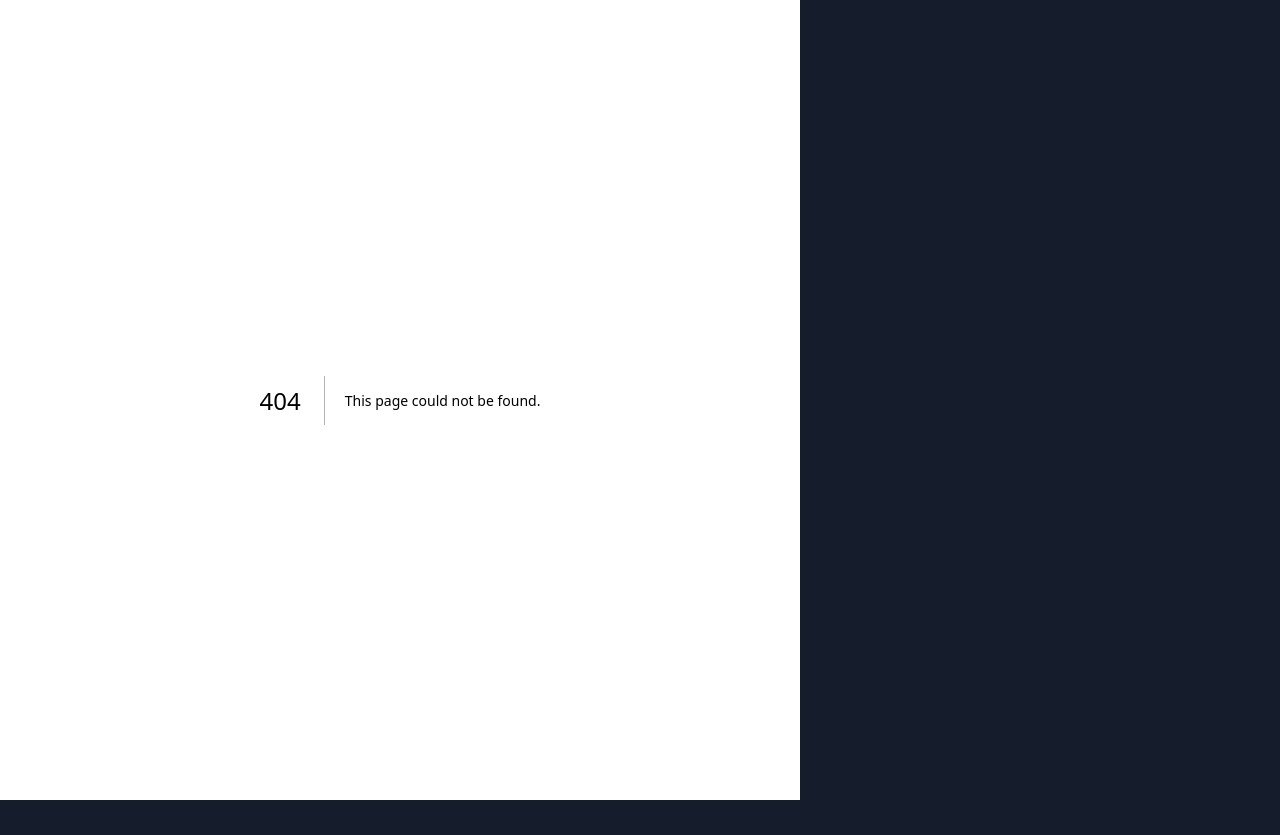
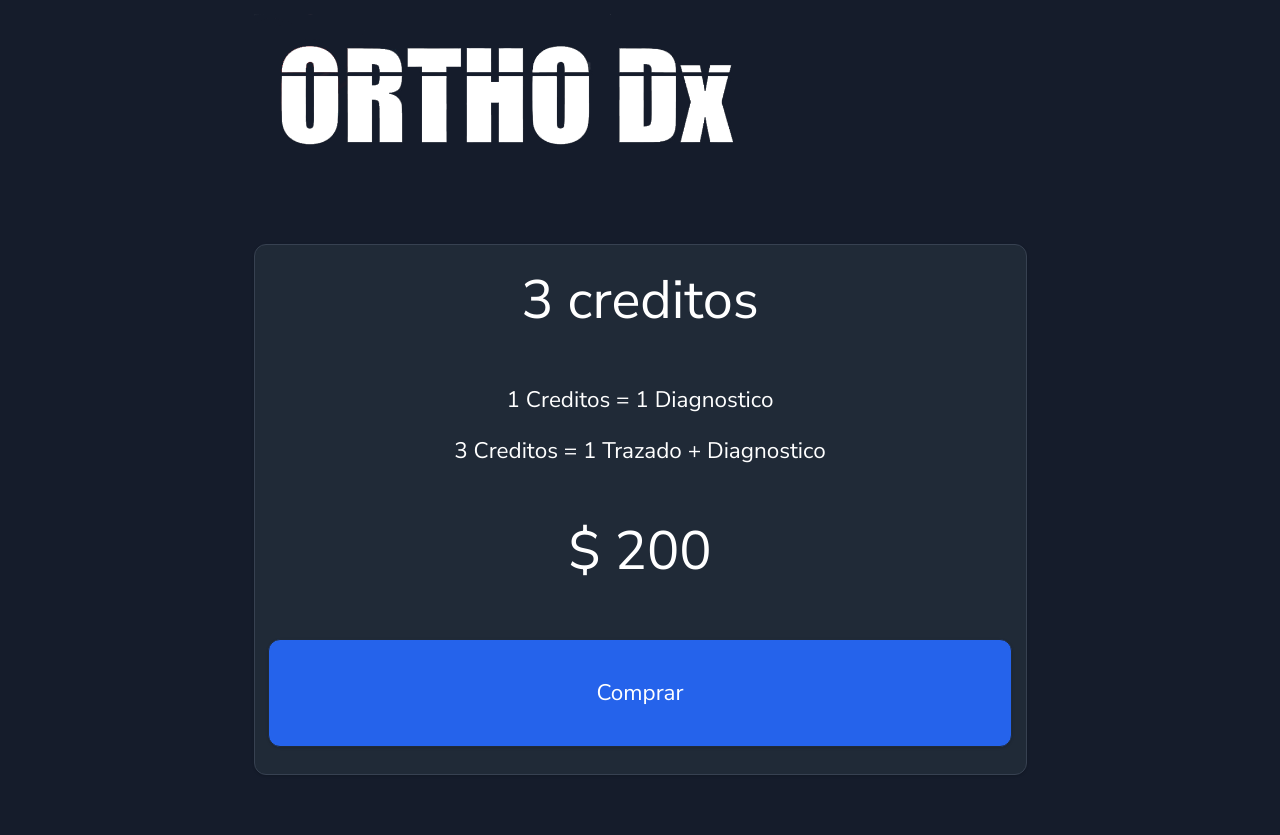
Before and after one commit to den-velez/orthodx, a Next.js app: page /store/1 in a window 1280 px wide. Before the commit this address had no page. Before the commit the page ends 800 px from the top, so only its background shows below. Built offline with nearby package versions, Linux system fonts and the light colour scheme.

Commit message:
OD-18 add store and product pages wwithout features

```diff
--- /dev/null
+++ b/src/app/store/[slug]/page.tsx
@@ -0,0 +1,48 @@
+import Image from "next/image";
+import CardContainer from "@/containers/card/CardContainer";
+import ButtonComponent from "@/components/button/ButtonComponent";
+import {
+  PRODUCT_MOCK,
+  DRAW_DESCRIPTION,
+  DX_DESCRIPTION,
+} from "@/constants/contants";
+
+const Product = ({ params }: { params: { slug: string } }) => {
+  const slug = parseInt(params.slug, 10);
+  const [product] = PRODUCT_MOCK.filter((product) => product.id === slug);
+  return (
+    <main className='px-3 pt-3 pb-[60px]'>
+      <div>
+        <Image
+          className='w-full h-auto mr-2 sm:max-w-md'
+          src='/images/logo-white.png'
+          width={400}
+          height={100}
+          alt='logo'
+        />
+      </div>
+      <CardContainer styles='mt-[60px] flex flex-col gap-[60px] text-txtLight-100 items-center'>
+        <h1 className='text-h1'>{product.title}</h1>
+        <div className='flex flex-col gap-6 items-center text-h5'>
+          <h5>{DX_DESCRIPTION}</h5>
+          <h5>{DRAW_DESCRIPTION}</h5>
+        </div>
+        <h1 className='text-h1'>
+          <span>{`$ `}</span>
+          <span>{product.price}</span>
+        </h1>
+        <div className='w-full h-24'>
+          <ButtonComponent
+            label='comprar'
+            variant='primary'
+            widthfull
+            anchor
+            anchorUrl='/store'
+          />
+        </div>
+      </CardContainer>
+    </main>
+  );
+};
+
+export default Product;
--- /dev/null
+++ b/src/app/store/page.tsx
@@ -0,0 +1,35 @@
+import Image from "next/image";
+import Link from "next/link";
+import CardContainer from "@/containers/card/CardContainer";
+import ProductCardComponent from "@/components/productCard/productCardComponent";
+import { PRODUCT_MOCK } from "@/constants/contants";
+
+const StorePage = () => {
+  return (
+    <main className='px-3 pt-6 pb-[60px]'>
+      <CardContainer>
+        <Link href='/' className='flex justify-center p-3'>
+          <Image
+            className='w-full h-auto'
+            src='/images/logo-white.png'
+            width={400}
+            height={100}
+            alt='logo'
+          />
+        </Link>
+        <h2 className='text-h1 text-txtLight-100 text-center'>Store</h2>
+      </CardContainer>
+      <section className='mt-[60px] flex flex-col gap-3'>
+        {PRODUCT_MOCK.map((product) => (
+          <ProductCardComponent
+            title={product.title}
+            price={product.price}
+            id={product.id}
+          />
+        ))}
+      </section>
+    </main>
+  );
+};
+
+export default StorePage;
--- a/src/components/button/ButtonComponent.tsx
+++ b/src/components/button/ButtonComponent.tsx
@@ -16,7 +16,7 @@ const ButtonComponent = (props: ButtonProps) => {
   const getButtonStyle = () => {
     switch (props.variant) {
       case "primary":
-        return `bg-cta-100 text-txtLight-100 text-center shadow border border-bgDark-080 hover:bg-ctaDark-080 active:border-[4px] active:bg-cta-100 ${width}`;
+        return `h-full flex items-center justify-center bg-cta-100 text-txtLight-100 text-center shadow border border-bgDark-080 capitalize hover:bg-ctaDark-080 active:border-[4px] active:bg-cta-100 ${width}`;
       case "secondary":
         return "bg-gray-300 text-gray-800";
       case "alternative":
@@ -29,8 +29,8 @@ const ButtonComponent = (props: ButtonProps) => {
       <Link
         href={props.anchorUrl || "#"}
         type={typeButton}
-        className={`px-4 py-2 rounded-[12px] ${getButtonStyle()}`}>
-        {props.label}
+        className={`block px-4 py-2 rounded-[12px] ${getButtonStyle()}`}>
+        <span className='text-h5'>{props.label}</span>
       </Link>
     );
   } else {
@@ -38,7 +38,7 @@ const ButtonComponent = (props: ButtonProps) => {
       <button
         type={typeButton}
         className={`px-4 py-2 rounded-[12px] ${getButtonStyle()}`}>
-        {props.label}
+        <span className='text-h5'>{props.label}</span>
       </button>
     );
   }
--- /dev/null
+++ b/src/components/productCard/productCardComponent.tsx
@@ -0,0 +1,33 @@
+import CardContainer from "@/containers/card/CardContainer";
+import ButtonComponent from "../button/ButtonComponent";
+
+interface IProductCardComponentProps {
+  id: number;
+  title: string;
+  price: number;
+}
+
+const ProductCardComponent = (props: IProductCardComponentProps) => {
+  return (
+    <CardContainer styles='py-6 px-6  '>
+      <div className='mb-6'>
+        <h3 className='text-h3 text-txtLight-100 text-center'>{props.title}</h3>
+        <p className='text-h3 text-txtLight-100 text-center'>
+          <span>{"$ "}</span>
+          <span>{props.price}</span>
+        </p>
+      </div>
+      <div className='w-full h-[60px] flex justify-center'>
+        <ButtonComponent
+          label='Comprar'
+          variant='primary'
+          widthfull
+          anchor
+          anchorUrl={"/store/" + props.id}
+        />
+      </div>
+    </CardContainer>
+  );
+};
+
+export default ProductCardComponent;
--- /dev/null
+++ b/src/constants/contants.ts
@@ -0,0 +1,10 @@
+export const BTN_STORE_TITLE = "store";
+export const BTN_STORE_LABEL = "comprar";
+
+export const DRAW_DESCRIPTION = "3 Creditos =  1 Trazado + Diagnostico";
+export const DX_DESCRIPTION = "1 Creditos =  1 Diagnostico";
+
+export const PRODUCT_MOCK = [
+  { id: 1, title: "3 creditos", price: 200 },
+  { id: 2, title: "9 creditos", price: 400 },
+];
```
